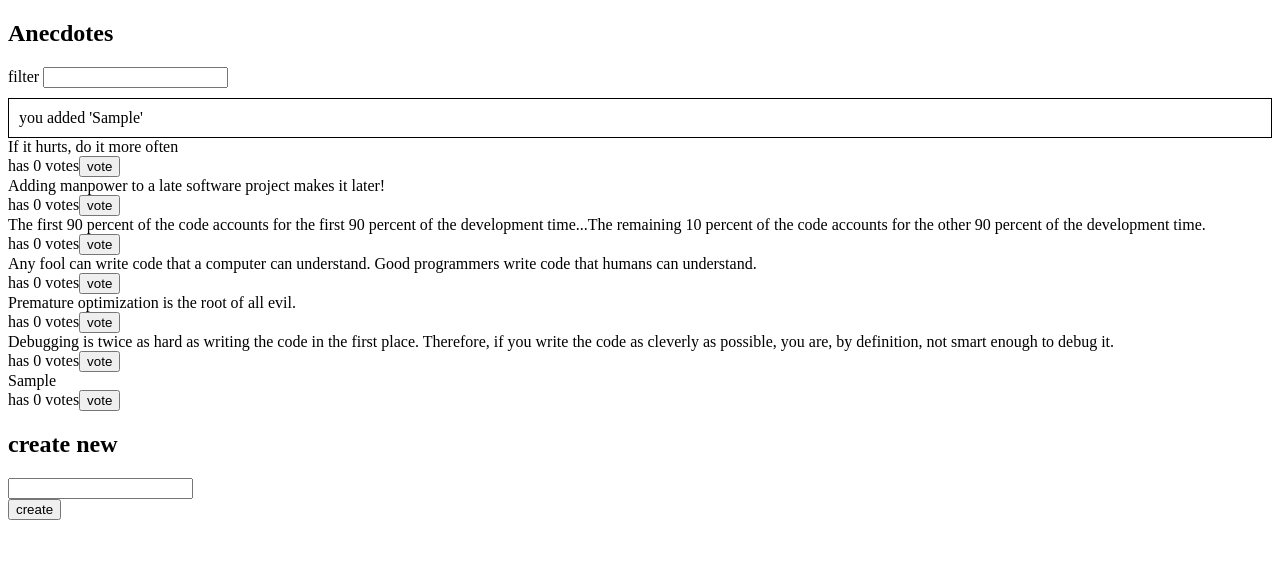
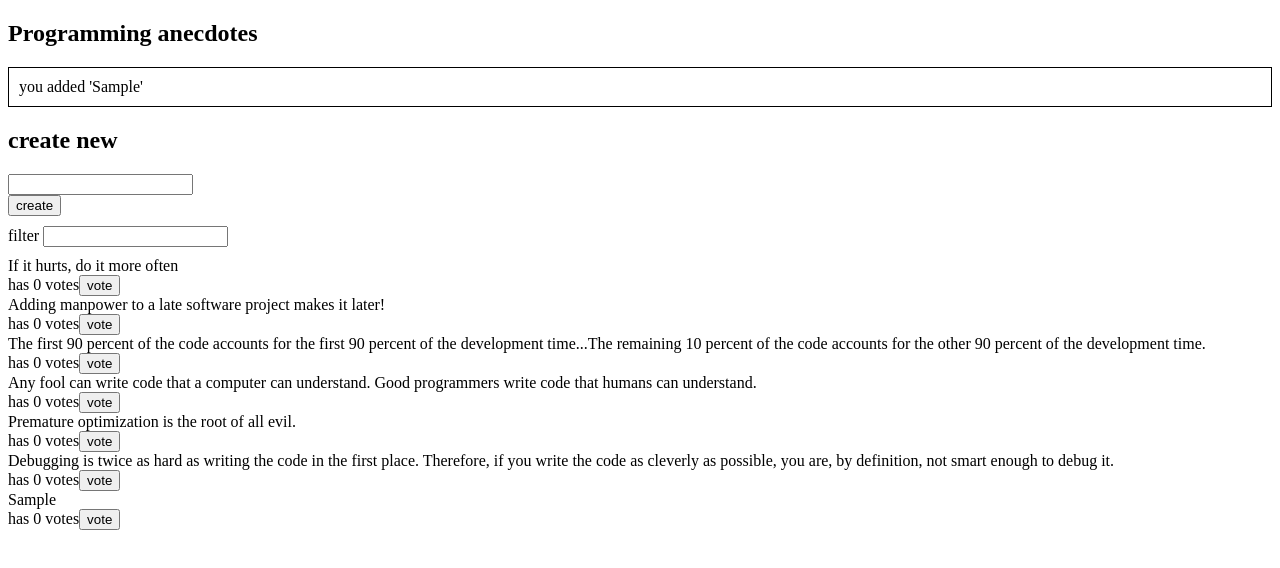
Before and after one commit to movd/fullstackopen2019-part6, a React (Create React App) app in the folder redux-anecdotes/: page / in a window 1280 px wide. Both pictures are taken after typing "Sample" into the empty fields and a click on the button "create". Shown: the top 568 px of the page. Built offline with nearby package versions, Linux system fonts and the light colour scheme.

Commit message:
Finish Ex. 6.14 no more state via props

```diff
--- a/redux-anecdotes/src/App.js
+++ b/redux-anecdotes/src/App.js
@@ -2,15 +2,13 @@ import React from "react";
 import AnecdoteForm from "./components/AnecdoteForm";
 import AnecdoteList from "./components/AnecdoteList";
 import Notification from "./components/Notification";
-import Filter from "./components/Filter";
-const App = ({ store }) => {
+const App = () => {
   return (
     <div>
-      <h2>Anecdotes</h2>
-      <Filter />
-      <Notification store={store} />
+      <h2>Programming anecdotes</h2>
+      <Notification />
+      <AnecdoteForm />
       <AnecdoteList />
-      <AnecdoteForm />
     </div>
   );
 };
--- a/redux-anecdotes/src/components/AnecdoteForm.js
+++ b/redux-anecdotes/src/components/AnecdoteForm.js
@@ -4,6 +4,9 @@ import { createAnecdote } from "../reducers/anecdoteReducer";
 import { setNotification } from "../reducers/notificationReducer";
 
 const AnecdoteForm = props => {
+  const style = {
+    marginBottom: 10
+  };
   const addAnecdote = event => {
     event.preventDefault();
     const content = event.target.anecdote.value;
@@ -15,7 +18,7 @@ const AnecdoteForm = props => {
     }, 5000);
   };
   return (
-    <div className="AnecdoteForm">
+    <div style={style} className="AnecdoteForm">
       <h2>create new</h2>
       <form onSubmit={addAnecdote}>
         <div>
--- a/redux-anecdotes/src/components/AnecdoteList.js
+++ b/redux-anecdotes/src/components/AnecdoteList.js
@@ -2,6 +2,7 @@ import React from "react";
 import { connect } from "react-redux";
 import { vote } from "../reducers/anecdoteReducer";
 import Anecdote from "./Anecdote";
+import Filter from "./Filter";
 import { setNotification } from "../reducers/notificationReducer";
 
 const AnecdoteList = props => {
@@ -13,17 +14,16 @@ const AnecdoteList = props => {
   );
 
   const handleClick = anecdote => {
-    console.log("vote for: ", anecdote);
-
-    // store.dispatch(vote(anecdote.id));
-    // store.dispatch(setNotification(`you voted '${anecdote.content}'`));
-    // setTimeout(() => {
-    //   store.dispatch(setNotification(null));
-    // }, 5000);
+    props.vote(anecdote.id);
+    props.setNotification(`you voted '${anecdote.content}'`);
+    setTimeout(() => {
+      props.setNotification(null);
+    }, 5000);
   };
 
   return (
     <div className="AnecdoteList">
+      <Filter />
       {filteredAnecdotes.map(a => (
         <Anecdote
           {...a}
@@ -46,4 +46,7 @@ const mapStateToProps = state => {
   };
 };
 
-export default connect(mapStateToProps)(AnecdoteList);
+// destructure action creators directly instead of mapDispatchToProps
+export default connect(mapStateToProps, { vote, setNotification })(
+  AnecdoteList
+);
--- a/redux-anecdotes/src/components/Notification.js
+++ b/redux-anecdotes/src/components/Notification.js
@@ -1,15 +1,21 @@
 import React from "react";
+import { connect } from "react-redux";
 
-const Notification = ({ store }) => {
-  const { notification } = store.getState();
+const Notification = props => {
   const style = {
     border: "solid",
     padding: 10,
     borderWidth: 1
   };
-  return notification ? (
-    <div style={style}>{store.getState().notification}</div>
+  return props.notification ? (
+    <div style={style}>{props.notification}</div>
   ) : null;
 };
 
-export default Notification;
+const mapStateToProps = state => {
+  return {
+    notification: state.notification
+  };
+};
+
+export default connect(mapStateToProps)(Notification);
```
